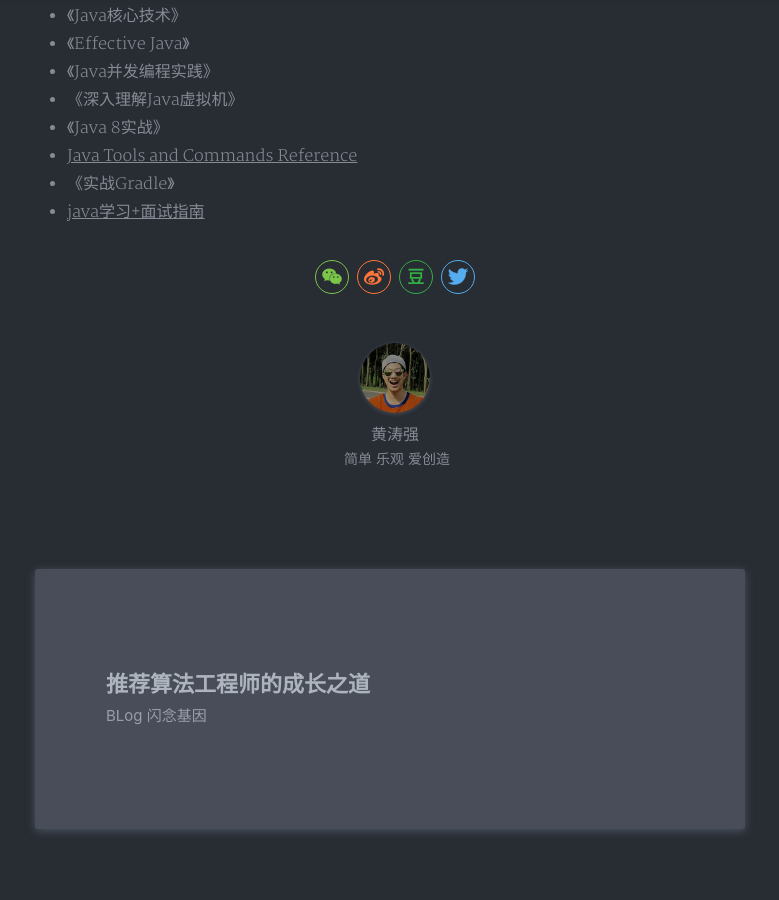
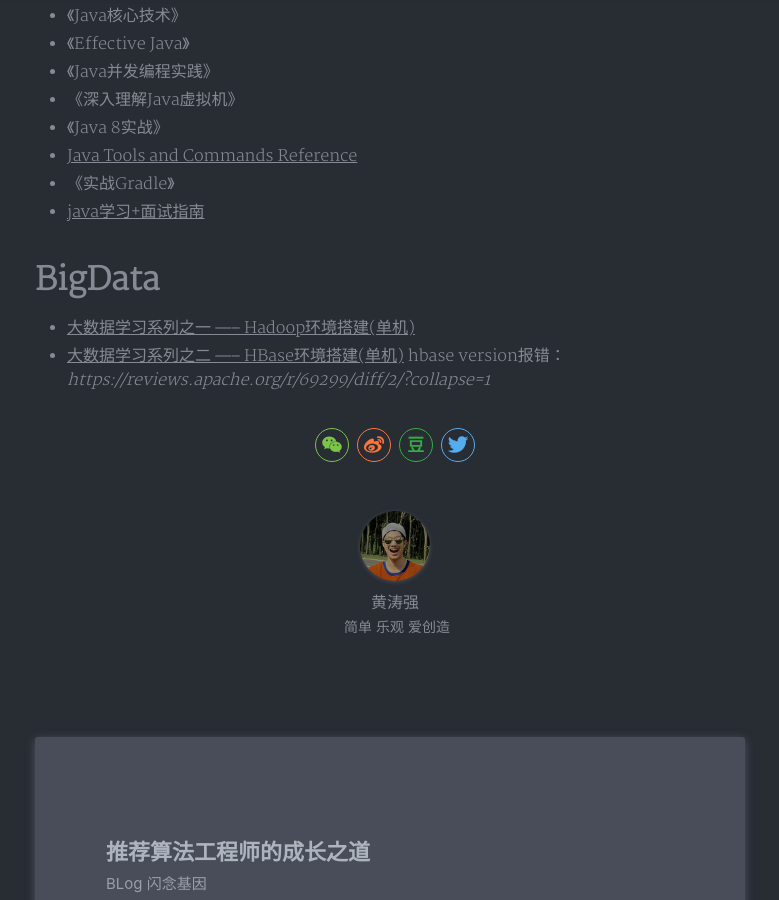
Before and after one commit to hugoTQ/hugoTQ.github.io, a Jekyll site: the page built from _posts/2019-11-26-tostudylist.md, in a window 1280 px wide and 900 px high, scrolled down 452 px. Shown: the whole window, without its empty margins (245-1024 px from the left). Built offline with Jekyll 4.4.1, drawn with Linux system fonts in a browser that asks for light colours; nearby versions of some CDN libraries; our own code applies the rules of GitHub Pages for plain Markdown files; a style sheet for code colours, icons or effects is not loaded.

Commit message:
Update 2019-11-26-tostudylist.md

```diff
--- a/_posts/2019-11-26-tostudylist.md
+++ b/_posts/2019-11-26-tostudylist.md
@@ -7,3 +7,8 @@
 - [Java Tools and Commands Reference](https://docs.oracle.com/en/java/javase/11/tools/tools-and-command-reference.html)
 - 《实战Gradle》
 - [java学习+面试指南](https://github.com/Snailclimb/JavaGuide#java-8)
+
+# BigData
+- [大数据学习系列之一 ----- Hadoop环境搭建(单机)](https://blog.csdn.net/qazwsxpcm/article/details/78637874)
+- [大数据学习系列之二 ----- HBase环境搭建(单机)](https://blog.csdn.net/qazwsxpcm/article/details/78760055)
+  hbase version报错：*https://reviews.apache.org/r/69299/diff/2/?collapse=1*
```
